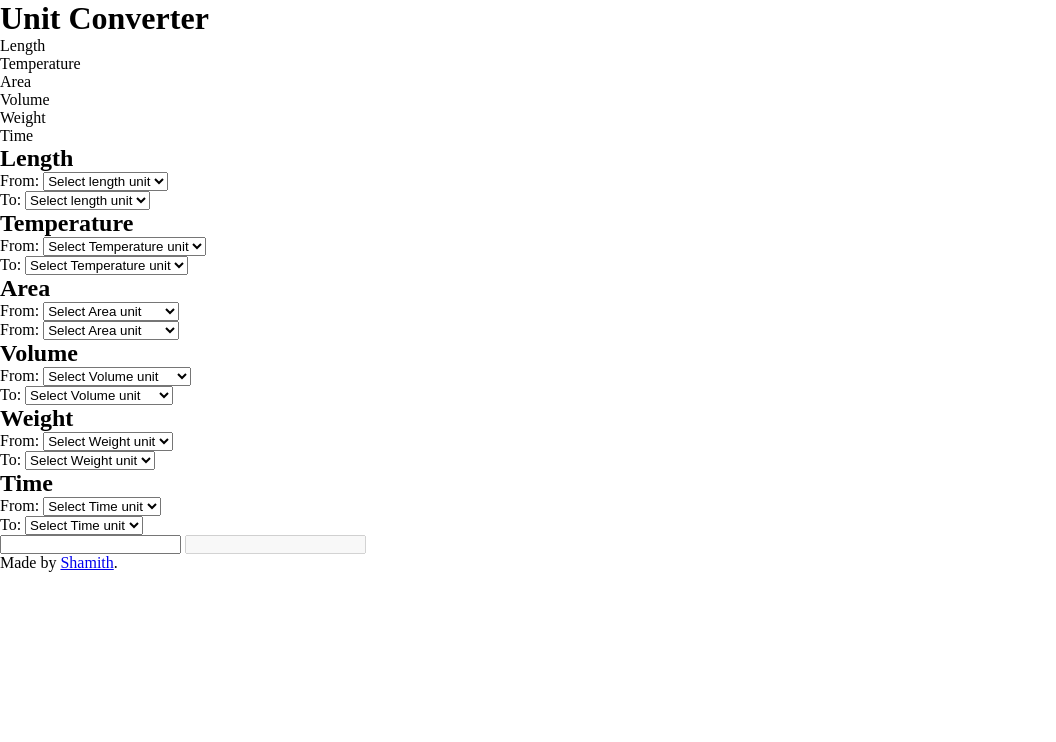
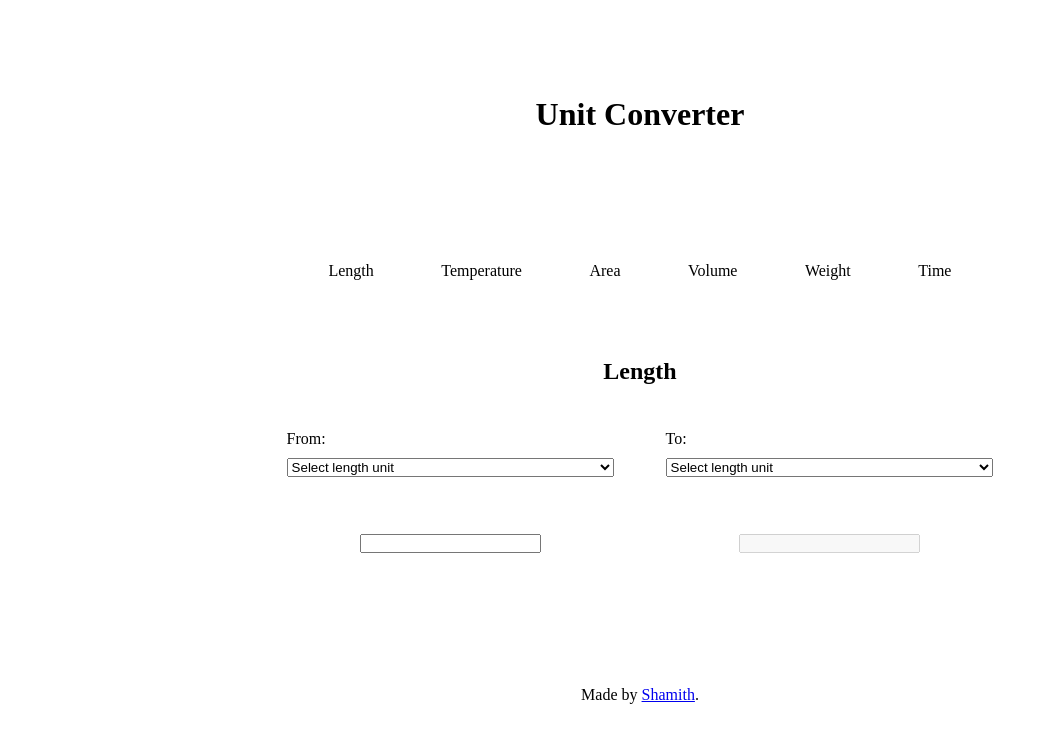
Before and after one commit to iamwatchdogs/UnitConversion, a plain HTML site: page index.html in a window 1280 px wide. Shown: the whole page, without its empty margins (0-1056 px from the left). Drawn offline with Linux system fonts and the light colour scheme.

Commit message:
Some basic CSS layouting

```diff
--- a/index.html
+++ b/index.html
@@ -41,9 +41,9 @@
                         <p id="time-selector">Time</p>
                     </nav>
 
-                    <div class="option-selector">
+                    <div class="option">
                         <!-- Length Unit Converter -->
-                        <div class="diplay-box" id="length">
+                        <div class="display-box" id="length">
                             <h2 class="len-header">Length</h2>
                             <div class="from">
                                 <label for="from-length-units">From:</label>
@@ -82,7 +82,7 @@
                         </div>
 
                         <!-- Temperature Unit Converter -->
-                        <div class="diplay-box" id="temp">
+                        <div class="display-box" id="temp">
                             <h2 class="temp-header">Temperature</h2>
                             <div class="from">
                                 <label for="from-temp-units">From:</label>
@@ -105,7 +105,7 @@
                         </div>
 
                         <!-- Area Unit Converter -->
-                        <div class="diplay-box" id="area">
+                        <div class="display-box" id="area">
                             <h2 class="area-header">Area</h2>
                             <div class="from">
                                 <label for="from-area-units">From:</label>
@@ -144,7 +144,7 @@
                         </div>
 
                         <!-- Volume Unit Converter -->
-                        <div class="diplay-box" id="volume">
+                        <div class="display-box" id="volume">
                             <h2 class="volume-header">Volume</h2>
                             <div class="from">
                                 <label for="from-volume-units">From:</label>
@@ -203,7 +203,7 @@
                         </div>
 
                         <!-- Weight/Mass Unit Converter -->
-                        <div class="diplay-box" id="weight">
+                        <div class="display-box" id="weight">
                             <h2 class="weight-header">Weight</h2>
                             <div class="from">
                                 <label for="from-weight-units">From:</label>
@@ -240,7 +240,7 @@
                         </div>
 
                         <!-- Time Unit Converter -->
-                        <div class="diplay-box" id="time">
+                        <div class="display-box" id="time">
                             <h2 class="time-header">Time</h2>
                             <div class="from">
                                 <label for="from-time-units">From:</label>
--- a/style.css
+++ b/style.css
@@ -3,3 +3,67 @@
     padding: 0;
     box-sizing: border-box;
 }
+nav,
+body,
+.container,
+.option-selector{
+    width: 100vw;
+    height: 100vh;
+    display: flex;
+    align-items: center;
+    justify-content: space-evenly;
+    flex-direction: column;
+}
+.container {
+    width: 60vw;
+    height: 45vh;
+    border: 5px solid white;
+    border-radius: 10px;
+}
+nav {
+    width: 100%;
+    height: 10vh;
+    flex-direction: row;
+    border-radius: 5px 5px 0 0;
+    position: relative;
+    bottom: 25px;
+}
+.option {
+    width: 100%;
+    height: 18vh;
+}
+#temp,
+#area,
+#volume,
+#weight,
+#time {
+    display: none;
+}
+.display-box {
+    display: grid;
+    grid-template-columns: repeat(2, 1fr);
+    grid-template-rows: 1.5fr 2fr;
+}
+.display-box h2 {
+    grid-column: 1 / span 2;
+    text-align: center;
+}
+.from,
+.to {
+    display: flex;
+    flex-direction: column;
+    /* align-items:flex-start; */
+    justify-content: center;
+    padding: 1vh 2vw;
+}
+label {
+    padding: 10px 0;
+}
+
+.input-output-textbar {
+    width: 100%;
+    height: 5vh;
+    display: flex;
+    align-items: center;
+    justify-content: space-around;
+}
```
